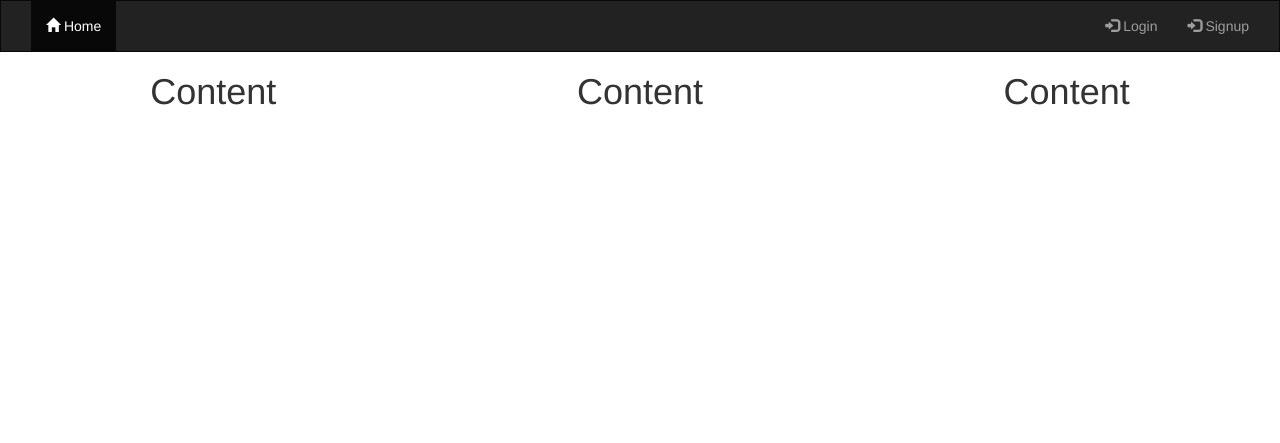
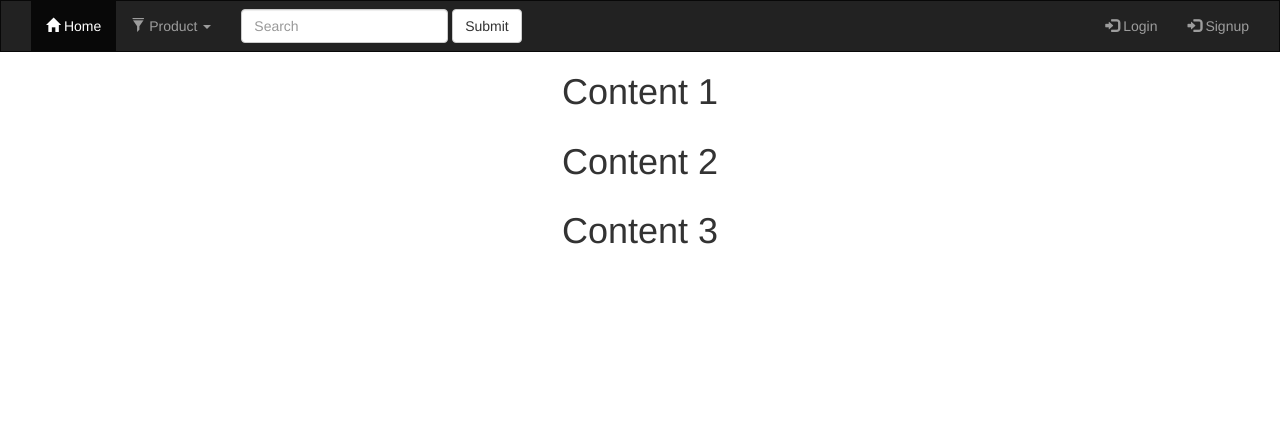
Before and after one commit to thanglongsp/LTCT_2017.1, a PHP site: page /home_page_guest.php in a window 1280 px wide. Shown: the top 443 px of the page. Run offline with PHP 8.4, Linux system fonts and the light colour scheme; some libraries are stand-ins or nearby versions.

Commit message:
add search, product and layout by longnt

```diff
--- a/code/home_page_guest.php
+++ b/code/home_page_guest.php
@@ -12,7 +12,7 @@
 </head>
 <body>
 
-<!--Navbar-->
+<!--Toolbar-->
 <nav class="navbar navbar-inverse">
   <div class="container-fluid">
     <div class="navbar-header">
@@ -27,10 +27,29 @@
       <li class="active"><a href="#"><span class="glyphicon glyphicon-home"></span>  Home</a></li>
     </ul>
 
+    <!--dropdown-->
+    <ul class="nav navbar-nav navbar-left">
+      <li class="dropdown">
+        <a class="dropdown-toggle" data-toggle="dropdown" href="#"><span class="glyphicon glyphicon-filter"></span> Product
+        <span class="caret"></span></a>
+        <ul class="dropdown-menu">
+          <li><a href="#condition1">Condition 1</a></li>
+          <li><a href="#condition2">Condition 2</a></li>
+          <li><a href="#condition3">Condition 3 </a></li>
+        </ul>
+      </li>
+    </ul>
+
+    <!--Search-->
+    <form class="navbar-form navbar-left">
+      <div class="form-group">
+          <input type="text" class="form-control" placeholder="Search">
+      </div>
+      <button type="submit" class="btn btn-default">Submit</button>
+    </form>
 	  <ul class="nav navbar-nav navbar-right">
       <li><a href="sign_up.php"><span class="glyphicon glyphicon-log-in"></span> Signup</a></li>
     </ul>
-
     <ul class="nav navbar-nav navbar-right">
       <li><a href="login.php"><span class="glyphicon glyphicon-log-in"></span> Login</a></li>
     </ul>
@@ -42,14 +61,14 @@
 <!--content-->
 <div class="container-fluid text-center" style="min-height:750px;">
   <div class="row content">
-    <div class="col-sm-4 product1">
-     <h1>Content</h1>
+    <div id="condition1" class="col-sm-12 product1">
+     <h1>Content 1</h1>
     </div>
-    <div class="col-sm-4 product2">
-      <h1>Content</h1>
+    <div id="condition2" class="col-sm-12 product2">
+      <h1>Content 2</h1>
     </div>
-    <div class="col-sm-4 product3">
-      <h1>Content</h1>
+    <div id="condition3" class="col-sm-12 product3">
+      <h1>Content 3</h1>
     </div>
   </div>
 </div>
--- a/code/login.php
+++ b/code/login.php
@@ -25,7 +25,7 @@
     </div>
     <div class="collapse navbar-collapse" id="myNavbar">
       <ul class="nav navbar-nav">
-        <li ><a href="home_page_guest.php">Home</a></li>
+        <li ><a href="home_page_guest.php"><span class="glyphicon glyphicon-home"></span>  Home</a></li>
       </ul>
 
 	  <ul class="nav navbar-nav navbar-right">
@@ -40,7 +40,7 @@
 - form sign up ...
 -->
 <div class="container">
-  <h2>Form SignUp</h2>
+  <h2>Form Login</h2>
   <form action="login.php" method="POST">
   <div class="form-group">
       <label for="userName">Name:</label>
```
Also changed, not shown: code/home_page_user.php (+27 -6 lines). Lines whose indentation alone changed are shown as unchanged.
